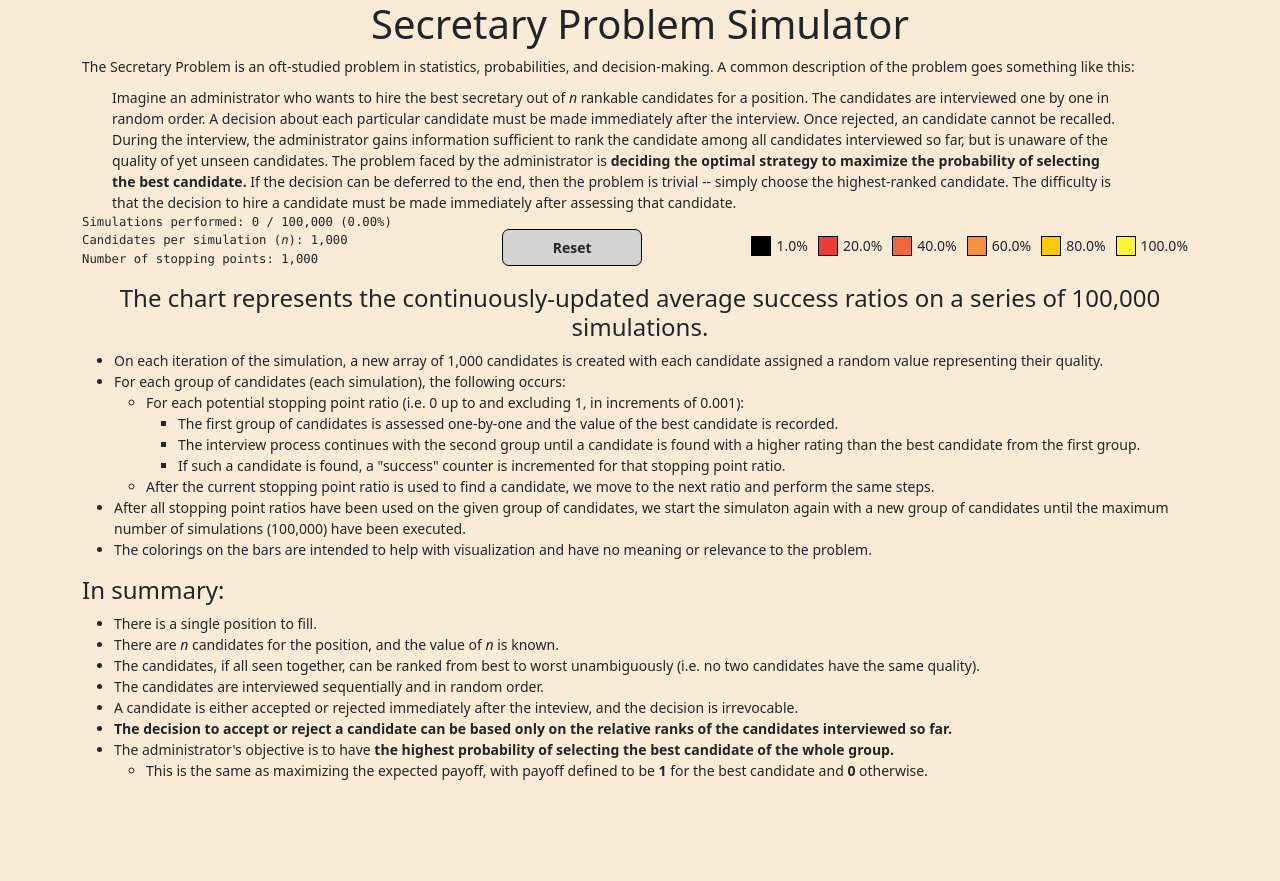
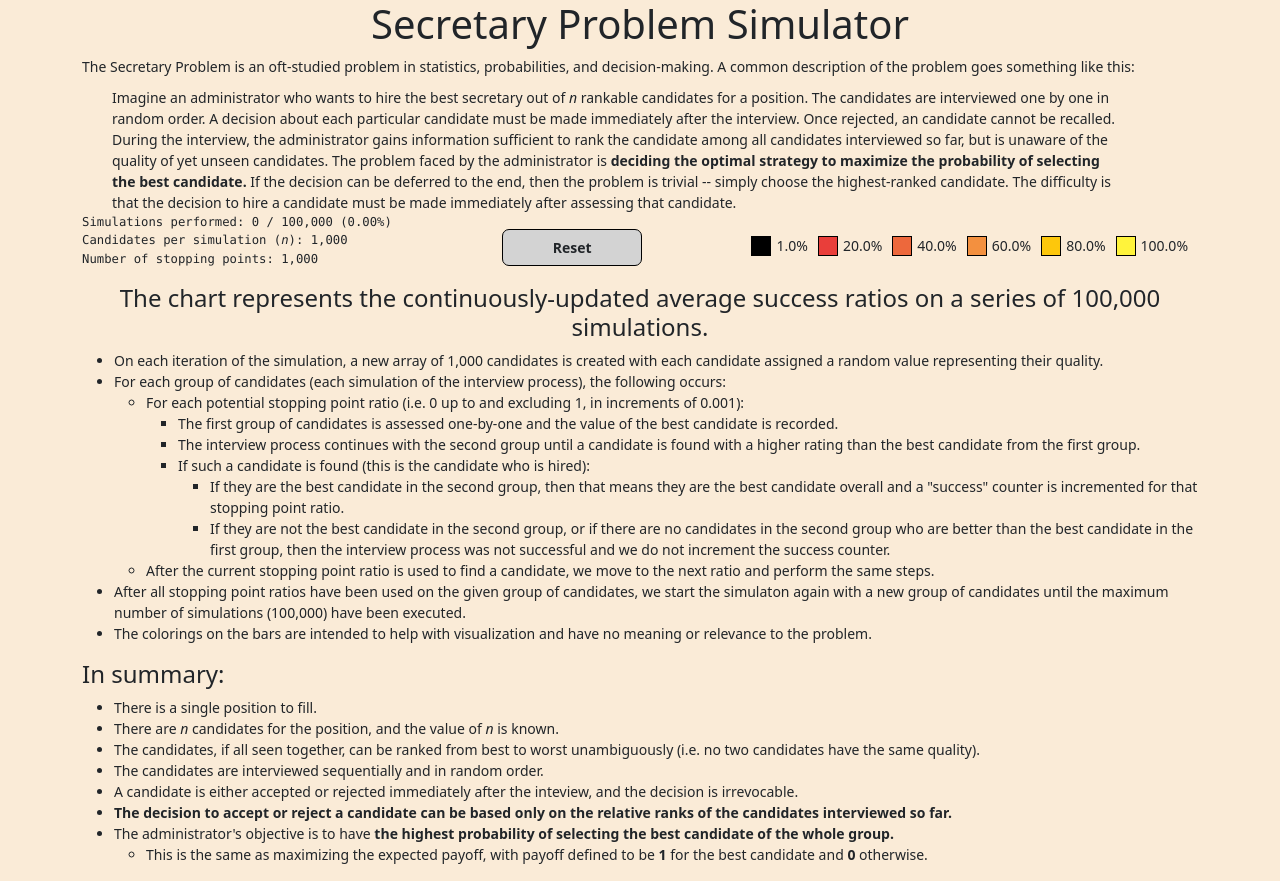
Before and after one commit to jduffey/secretary-problem, a React (Create React App) app: page / in a window 1280 px wide. Before the commit the page ends 800 px from the top, so only its background shows below. Built offline with nearby package versions, Linux system fonts and the light colour scheme.

Commit message:
Clarify/correct success conditions for simulation

```diff
--- a/src/components/ChartExplanation.jsx
+++ b/src/components/ChartExplanation.jsx
@@ -4,13 +4,17 @@ export const ChartExplanation = ({ numCandidates, numStoppingPoints, numSimulati
             <h4 style={{ textAlign: "center" }}>The chart represents the continuously-updated average success ratios on a series of {numSimulations.toLocaleString()} simulations.</h4>
             <ul>
                 <li>On each iteration of the simulation, a new array of {numCandidates.toLocaleString()} candidates is created with each candidate assigned a random value representing their quality.</li>
-                <li>For each group of candidates (each simulation), the following occurs:</li>
+                <li>For each group of candidates (each simulation of the interview process), the following occurs:</li>
                 <ul>
                     <li>For each potential stopping point ratio (i.e. 0 up to and excluding 1, in increments of {(1 / numStoppingPoints).toLocaleString()}):</li>
                     <ul>
                         <li>The first group of candidates is assessed one-by-one and the value of the best candidate is recorded.</li>
                         <li>The interview process continues with the second group until a candidate is found with a higher rating than the best candidate from the first group.</li>
-                        <li>If such a candidate is found, a &quot;success&quot; counter is incremented for that stopping point ratio.</li>
+                        <li>If such a candidate is found (this is the candidate who is hired):</li>
+                        <ul>
+                            <li>If they are the best candidate in the second group, then that means they are the best candidate overall and a &quot;success&quot; counter is incremented for that stopping point ratio.</li>
+                            <li>If they are not the best candidate in the second group, or if there are no candidates in the second group who are better than the best candidate in the first group, then the interview process was not successful and we do not increment the success counter.</li>
+                        </ul>
                     </ul>
                     <li>After the current stopping point ratio is used to find a candidate, we move to the next ratio and perform the same steps.</li>
                 </ul>
```
